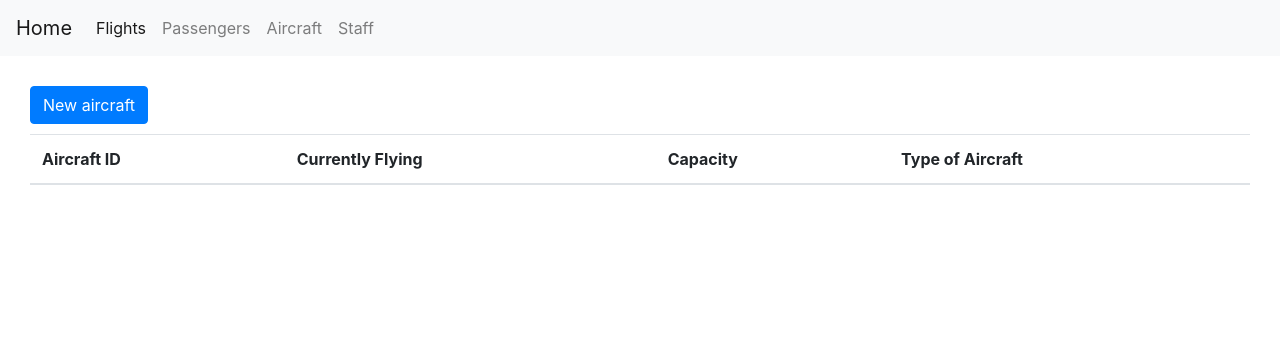
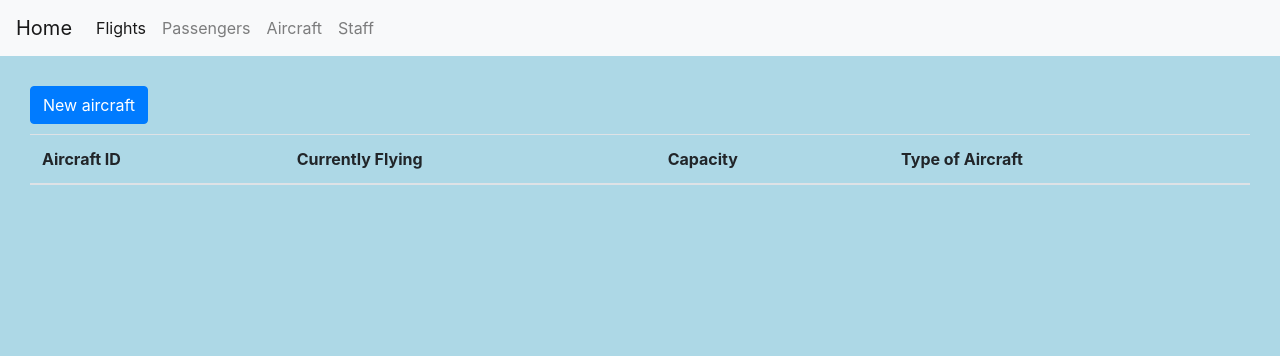
Before and after one commit to SaCut/Python_Plane_Project, a Flask app: page /aircraft/ in a window 1280 px wide. Shown: the top 356 px of the page. Run offline with Flask 2, Linux system fonts and the light colour scheme; lists and menus that the app fills with data are empty; parts of the project's set-up code (start-up, migrations or seed data) failed here and were passed over; some libraries are stand-ins or nearby versions.

Commit message:
small html fixes

```diff
--- a/templates/base.html
+++ b/templates/base.html
@@ -8,7 +8,7 @@
     <link rel="stylesheet" href="https://stackpath.bootstrapcdn.com/bootstrap/4.3.1/css/bootstrap.min.css" integrity="sha384-ggOyR0iXCbMQv3Xipma34MD+dH/1fQ784/j6cY/iJTQUOhcWr7x9JvoRxT2MZw1T" crossorigin="anonymous">
     <link rel="shortcut icon" href="{{ url_for('static', filename='favicon.ico') }}">
 </head>
-<body>
+<body style="background-color: lightblue">
     <nav class="navbar navbar-expand-lg navbar-light bg-light">
   <a class="navbar-brand" href="{{ url_for('home') }}">Home</a>
   <button class="navbar-toggler" type="button" data-toggle="collapse" data-target="#navbarNavAltMarkup" aria-controls="navbarNavAltMarkup" aria-expanded="false" aria-label="Toggle navigation">
```
